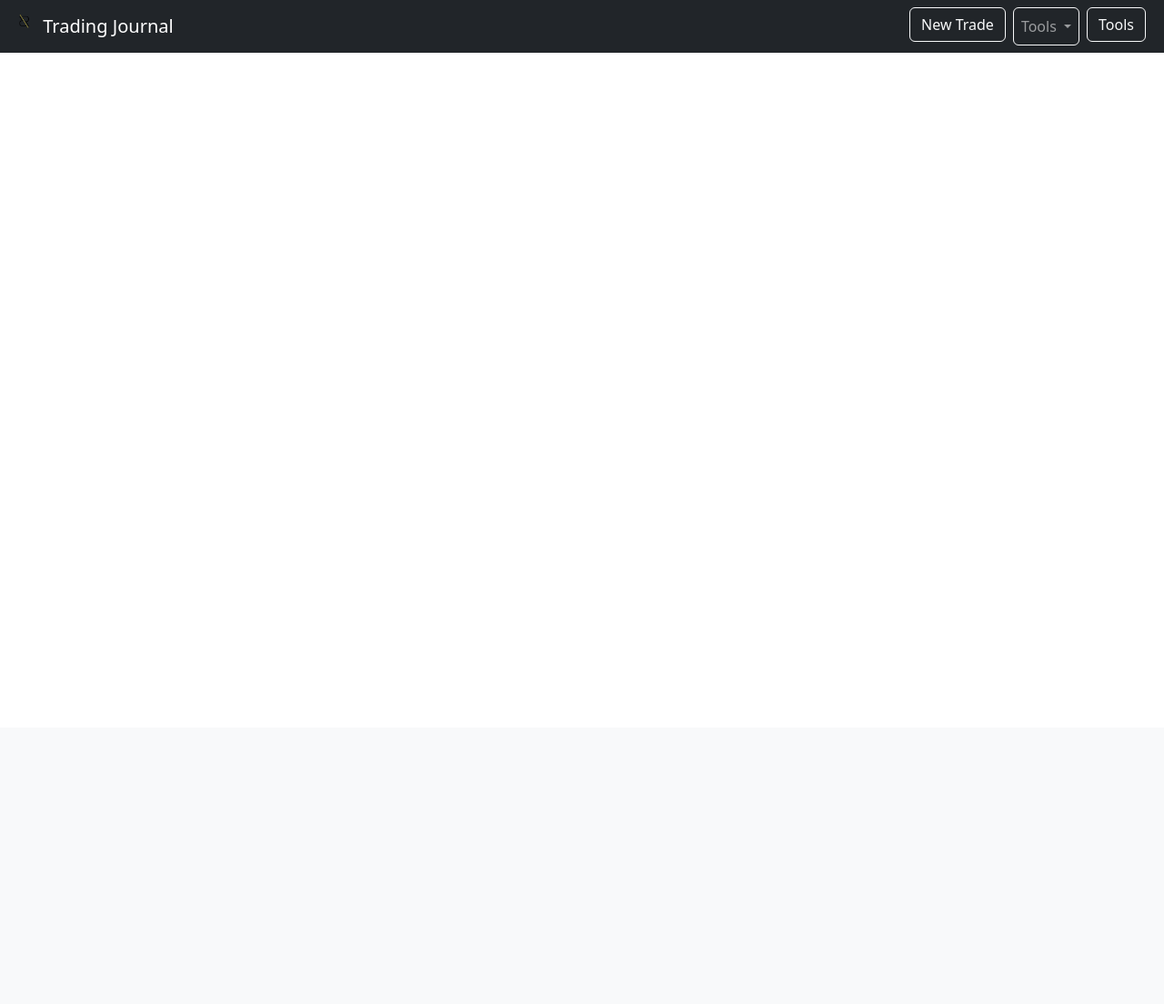
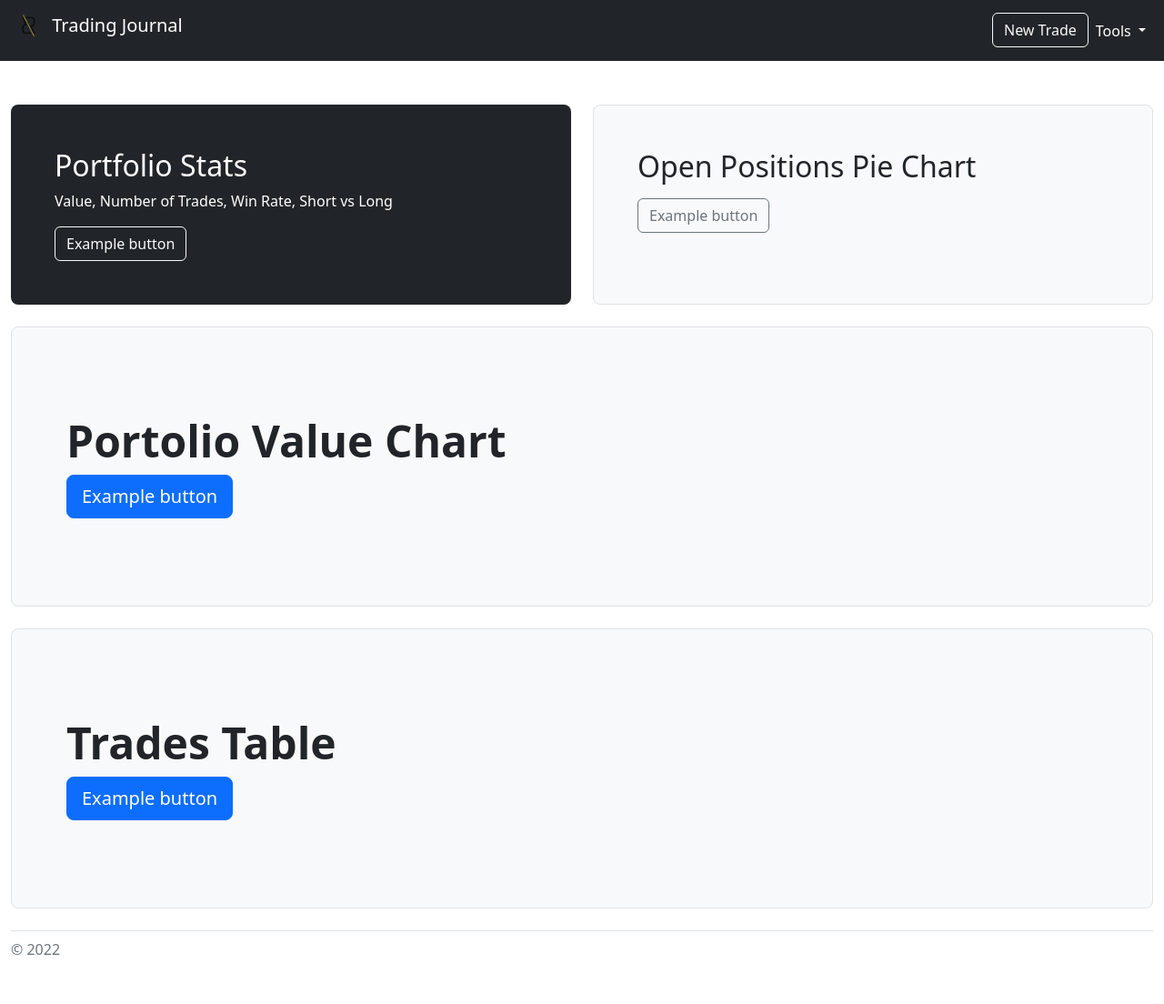
Before and after one commit to rendellr/tradingjournal, a Flask app: page / in a window 1280 px wide. Shown: the whole page at 91% size. Before the commit the page ends 58 px from the top, so only its background shows below. Run offline with Flask 2, Linux system fonts and the light colour scheme; some libraries are stand-ins or nearby versions.

Commit message:
added prelim bootstrap layout

```diff
--- a/__init__.py
+++ b/__init__.py
@@ -17,7 +17,6 @@ class Trades(db.Model):
 @app.route('/', methods=['POST', 'GET'])
 def index():
     if request.method == "POST":
-        pass
         return "Hello"
     else:
         return render_template('index.html')
--- a/templates/base.html
+++ b/templates/base.html
@@ -5,45 +5,80 @@
     <meta name="viewport" content="width=device-width, initial-scale=1.0">
     <meta http-equiv="X-UA-Compatible" content="ie=edge">
     <link rel="stylesheet" href="{{ url_for('static', filename='css/bootstrap.min.css') }}">
-    <link rel="shortcut icon" href="{{ url_for('static', filename='img/home icon.ico') }}"
+    <link rel="shortcut icon" href="{{ url_for('static', filename='img/home icon.ico') }}">
+    <script src="https://cdn.jsdelivr.net/npm/bootstrap@5.2.3/dist/js/bootstrap.bundle.min.js"></script>
     {% block head %}{% endblock %}
   </head>
   <body>
-
-  <nav class="navbar navbar-expand-lg navbar-dark bg-dark">
+    <nav class="navbar navbar-expand navbar-dark bg-dark">
       <div class="container-fluid">
         <a class="navbar-brand me-auto" href="\">
-        <img src="{{ url_for('static', filename='img/logo2.png') }}" alt="Logo" width="30" height="24" class="d-inline-block align-text-top">
+          <img src="{{ url_for('static', filename='img/logo2.png') }}" alt="Logo" width="40" class="d-inline-block align-text-top">
           Trading Journal
         </a>
-      <div class="collapse navbar-collapse flex-row-reverse" id="navbarNavAltMarkup">
-
+        <button class="navbar-toggler" type="button" data-bs-toggle="collapse" data-bs-target="#navbarNavDropdown" aria-controls="navbarNavDropdown" aria-expanded="false" aria-label="Toggle navigation">
+          <span class="navbar-toggler-icon"></span>
+        </button>
+        <div class="collapse navbar-collapse flex-row-reverse" id="navbarNavDropdown">
           <ul class="navbar-nav">
             <li class="nav-item">
-            <a class="btn btn-outline-light me-2" type="button" href="/">New Trade</a>
+              <a class="btn btn-outline-light" href="/">New Trade</a>
             </li>
             <li class="nav-item dropdown">
-            <a class="nav-link dropdown-toggle btn btn-outline-light me-2" href="#" role="button" data-bs-toggle="dropdown" aria-expanded="false">
+              <a class="nav-link dropdown-toggle active" href="#" role="button" data-bs-toggle="dropdown" aria-expanded="false">
                 Tools
               </a>
               <ul class="dropdown-menu">
-              <li><a class="dropdown-item" href="#">Import CSV</a></li>
+                <li><a class="dropdown-item" href="/">Import CSV</a></li>
+                <li><a class="dropdown-item" href="/">Risk Calculator</a></li>
                 <li><hr class="dropdown-divider"></li>
-              <li><a class="dropdown-item" href="#">Risk Calculator</a></li>
+                <li><a class="dropdown-item" href="/">Account</a></li>
               </ul>
             </li>
+  <!--          <li class="nav-item">
+              <a class="btn btn-outline-light me-2" type="button" href="/">Tools</a>
+            </li>-->
+          </ul>
+        </div>
+      </div>
+    </nav>
+    <div class="container-fluid py-5">
+      <div class="row">
+        <div class="col-md-6 mb-4">
+          <div class="h-100 p-5 text-bg-dark rounded-3">
+            <h2>Portfolio Stats</h2>
+            <p>Value, Number of Trades, Win Rate, Short vs Long</p>
+            <button class="btn btn-outline-light" type="button">Example button</button>
+          </div>
+        </div>
+        <div class="col-md-6 mb-4">
+          <div class="h-100 p-5 bg-light border rounded-3">
+            <h2>Open Positions Pie Chart</h2>
+            <p></p>
+            <button class="btn btn-outline-secondary" type="button">Example button</button>
+          </div>
+        </div>
+      </div>
 
-          <li class="nav-item">
-            <a class="btn btn-outline-light me-2" type="button" href="/">Tools</a>
-          </li>
+      <div class="p-5 mb-4 bg-light border rounded-3">
+        <div class="container-fluid py-5">
+          <h1 class="display-5 fw-bold">Portolio Value Chart</h1>
+          <button class="btn btn-primary btn-lg" type="button">Example button</button>
+        </div>
+      </div>
 
-        </ul>
+      <div class="p-5 bg-light border rounded-3">
+        <div class="container-fluid py-5">
+          <h1 class="display-5 fw-bold">Trades Table</h1>
+          <button class="btn btn-primary btn-lg" type="button">Example button</button>
+        </div>
+      </div>
+
+      <footer class="pt-2 mt-4 text-muted border-top">
+        &copy; 2022
+      </footer>
 
     </div>
-
-    </div>
-  </nav>
-
     {% block body %}{% endblock %}
   </body>
 </html>
```
Lines whose indentation alone changed are shown as unchanged.
